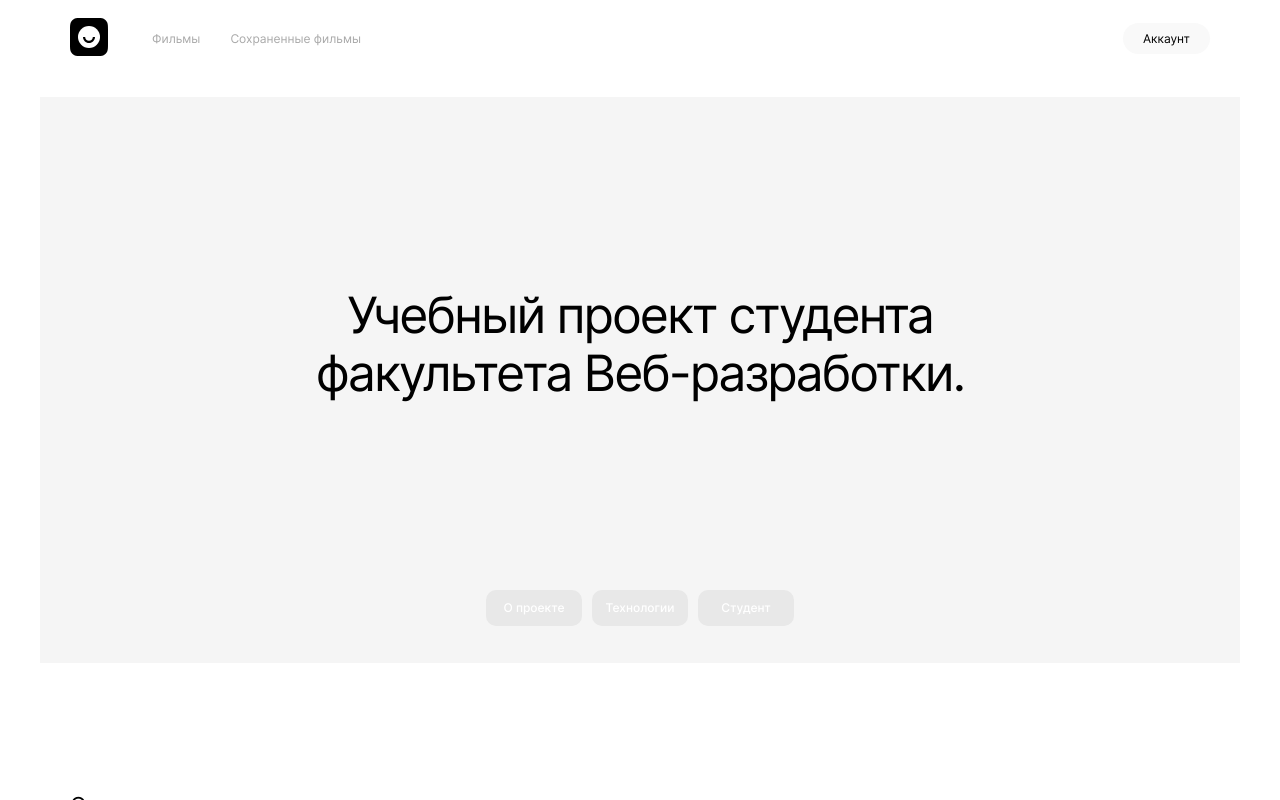
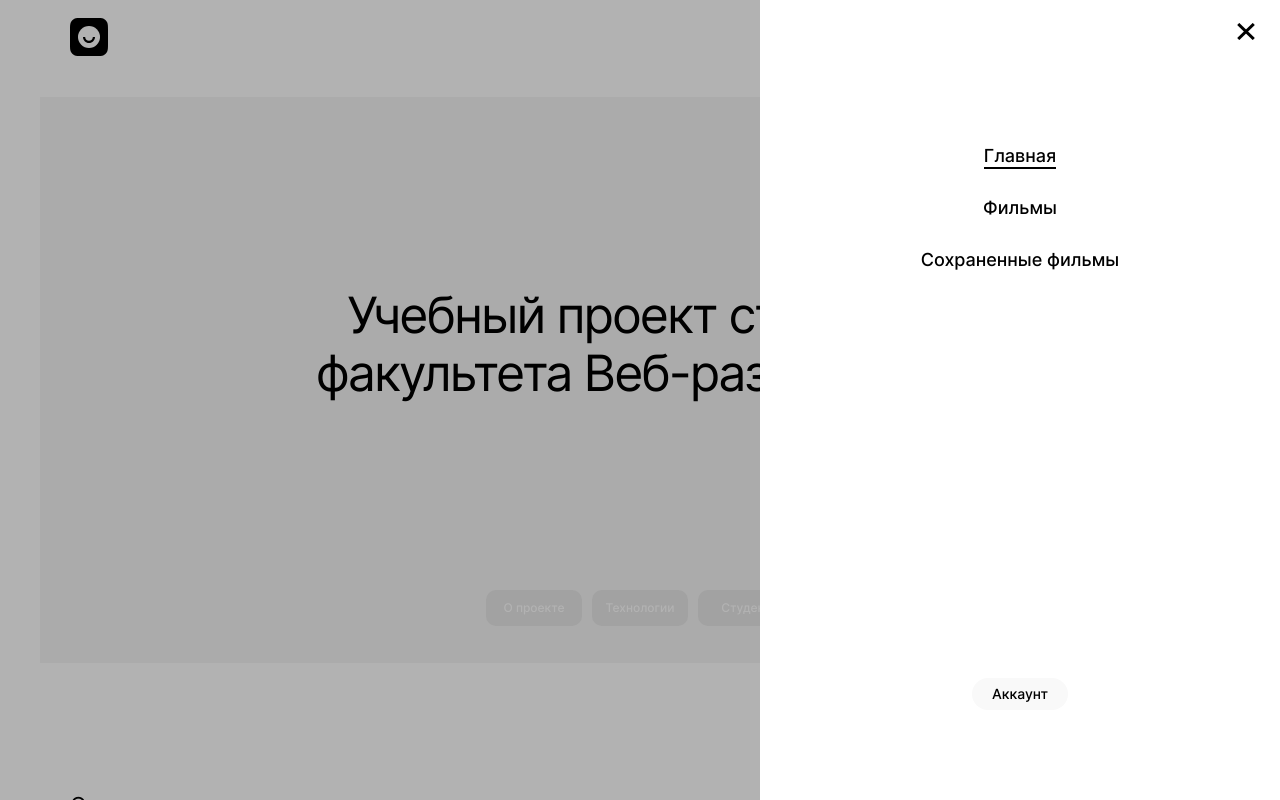
Before and after one commit to MorphineMePlz/movies-explorer-frontend, a React (Create React App) app: page / in a window 1280 px wide. Shown: the top 800 px of the page. Built offline with nearby package versions, Linux system fonts and the light colour scheme.

Commit message:
feat: burgermenu

```diff
--- a/src/components/App/App.js
+++ b/src/components/App/App.js
@@ -18,7 +18,7 @@ import './App.css';
 
 
 function App() {
-  const [isLoggedIn, setLoggedIn] = useState(true);
+  const [isLoggedIn, setLoggedIn] = useState(false);
 
   return (
     <div className="App">
@@ -38,6 +38,7 @@ function App() {
             path='/'
             element={
               <MainPage />
+
             }
           />
           <Route path='/movies' element={
--- /dev/null
+++ b/src/components/BurgerMenu/BurgerMenu.css
@@ -0,0 +1,109 @@
+.burger {
+    display: flex;
+    align-items: center;
+    justify-content: flex-end;
+    width: 100%;
+    max-width: 100%;
+    height: 100vh;
+    position: fixed;
+    top: 0;
+    right: 0;
+    left: 0;
+    bottom: 0;
+    z-index: 5;
+}
+
+.burger__box {
+    display: flex;
+    flex-direction: column;
+    background-color: white;
+    position: absolute;
+    z-index: 2;
+    width: 100%;
+    max-width: 520px;
+    height: calc(100vh - 90px);
+    align-items: flex-end;
+    padding-bottom: 90px;
+}
+
+.burger__overlay {
+    display: fixed;
+    top: 0;
+    right: 0;
+    left: 0;
+    bottom: 0;
+    background-color: black;
+    opacity: 0.3;
+    height: 100vh;
+    width: 100vw;
+}
+
+.burger__button-close {
+    background-color: unset;
+    background-image: url(../../assets/images/close-burger.svg);
+    background-repeat: no-repeat;
+    width: 22px;
+    height: 22px;
+    cursor: pointer;
+    padding: 0;
+    border: none;
+    background-position: center;
+    margin: 23px 23px 105px 0;
+}
+
+.burger__link-box {
+    display: flex;
+    flex-direction: column;
+    justify-content: space-between;
+    align-items: center;
+    margin: 0 auto;
+    height: 100%;
+}
+
+.burger__links {
+    display: flex;
+    flex-direction: column;
+    justify-content: center;
+    align-items: center;
+    margin: 0 auto;
+}
+
+.burger__link {
+    align-items: center;
+    margin: 0 auto;
+    font-weight: 500;
+    font-size: 18px;
+    line-height: 22px;
+    color: black;
+    text-decoration: none;
+    margin-bottom: 28px;
+    border-bottom: 2px solid white;
+    transition: .2s;
+}
+
+.burger__link:hover {
+    opacity: 0.6;
+}
+
+.burger__link_active {
+    border-bottom: 2px solid black;
+}
+
+.burger__link_type_profile {
+    align-items: center;
+    margin: 0 auto;
+    font-weight: 500;
+    font-size: 14px;
+    line-height: 16px;
+    padding: 8px 20px;
+    background: #F9F9F9;
+    border-radius: 20px;
+    border: none;
+    text-decoration: none;
+    color: black;
+    transition: .2s;
+}
+
+.burger__link_type_profile:hover {
+    filter: invert()
+}
--- /dev/null
+++ b/src/components/BurgerMenu/BurgerMenu.jsx
@@ -0,0 +1,23 @@
+
+import { NavLink } from 'react-router-dom'
+
+import './BurgerMenu.css'
+
+export default function BurgerMenu() {
+    return (
+        <div className="burger">
+            <div className="burger__box">
+                <button className="burger__button-close"></button>
+                <div className="burger__link-box">
+                    <span className='burger__links'>
+                        <NavLink className={({ isActive }) => `burger__link ${isActive ? "burger__link_active" : ""}`} to='/'>Главная</NavLink>
+                        <NavLink className={({ isActive }) => `burger__link ${isActive ? "burger__link_active" : ""}`} to='/movies'>Фильмы</NavLink>
+                        <NavLink className={({ isActive }) => `burger__link ${isActive ? "burger__link_active" : ""}`} to='/saved-movies'>Сохраненные фильмы</NavLink>
+                    </span>
+                    <NavLink to="/profile" className="burger__link burger__link_type_profile">Аккаунт</NavLink>
+                </div>
+            </div>
+            <div className="burger__overlay"></div>
+        </div>
+    )
+}
--- /dev/null
+++ b/src/components/PageWrapper/PageWrapper.css
@@ -0,0 +1,3 @@
+.page-wrapper {
+    position: relative;
+}
--- a/src/components/PageWrapper/PageWrapper.jsx
+++ b/src/components/PageWrapper/PageWrapper.jsx
@@ -4,6 +4,8 @@ import { useLocation } from 'react-router-dom';
 
 import Header from '../Header/Header';
 import Footer from '../Footer/Footer';
+import BurgerMenu from '../BurgerMenu/BurgerMenu';
+import './PageWrapper.css'
 
 const WRAPPER_ROUTES = ["/", "/saved-movies", "/profile", "/movies"];
 const NO_FOOTER_ROUTES = ["/profile"]
@@ -16,11 +18,13 @@ export default function PageWrapper({ isLoggedIn, handleLogin, children }) {
 
     return (
         <>
-            {isWrapperHidden ? <>{children}</> : <>
+            {isWrapperHidden ? <>{children}</> : <div className="page-wrapper">
                 <Header isLoggedIn={isLoggedIn} handleLogin={handleLogin} />
+                <BurgerMenu />
                 {children}
                 {!isFooterHidden && <Footer />}
-            </>}
+            </div>
+            }
         </>
     )
 }
```
Also changed, not shown: src/assets/images/close-burger.svg (added).
